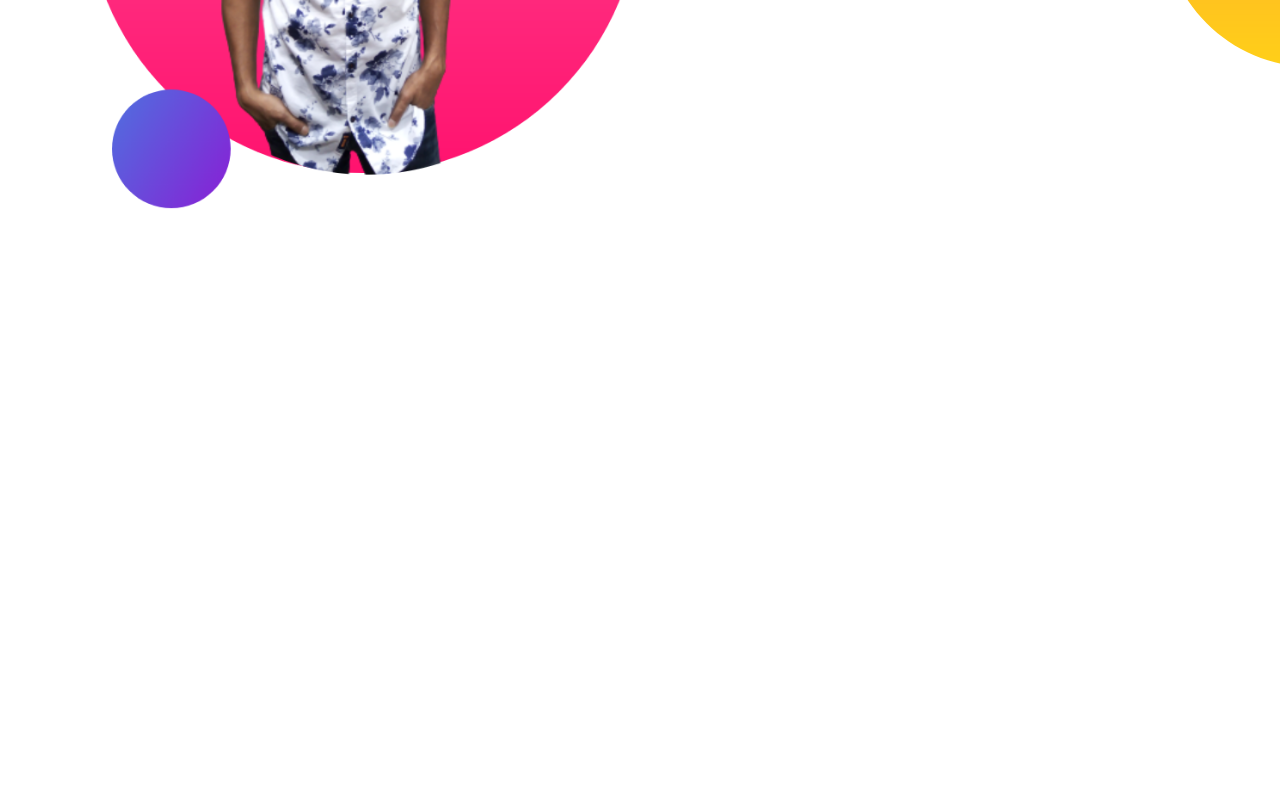
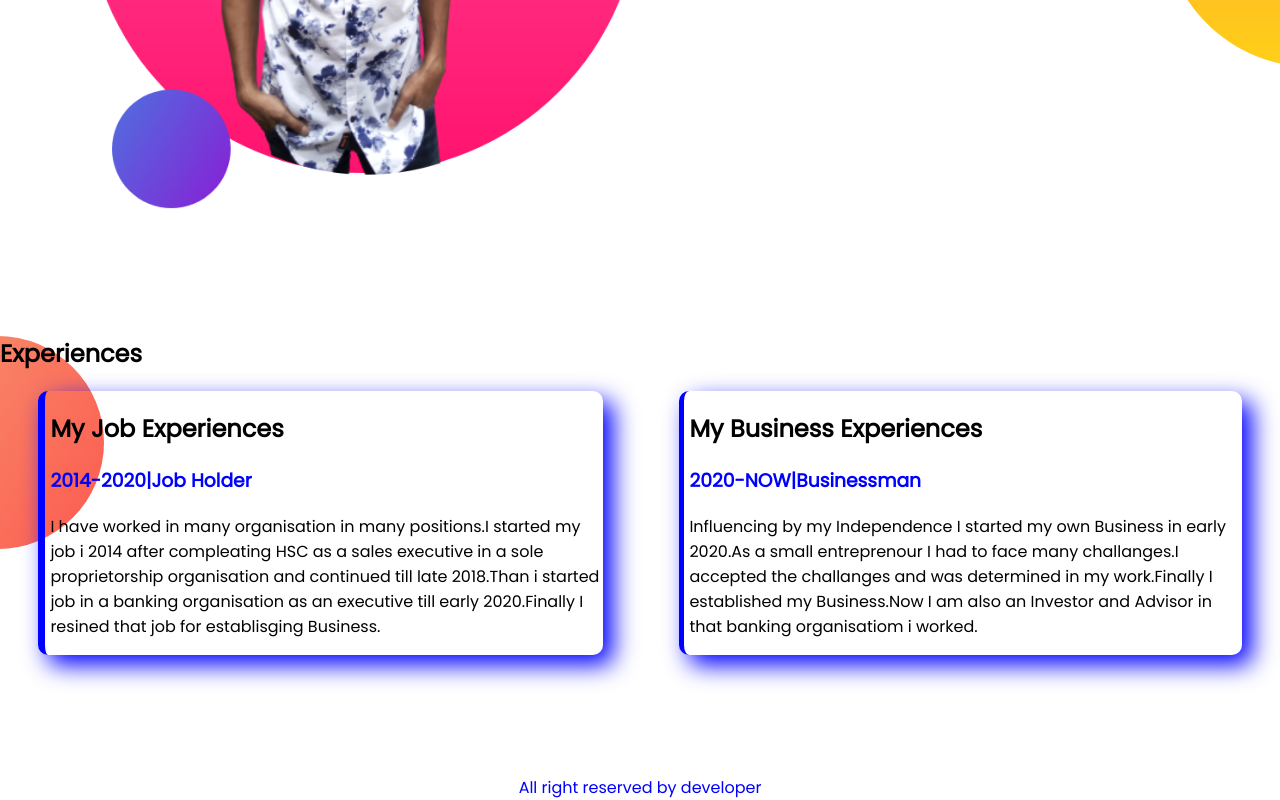
Before and after one commit to AshrafulAlam1995/rokon-website, a plain HTML site: page index.html in a window 1280 px wide. Shown: the part 1118-1918 px from the top of the page. Before the commit the page ends 1454 px from the top, so only its background shows below. Drawn offline with Linux system fonts and the light colour scheme.

Commit message:
final-commit

```diff
--- a/index.html
+++ b/index.html
@@ -12,7 +12,7 @@
 </head>
 <body>
 
- <section class="top-banner">
+ <section class="top-banner flexible-container">
   <div class="half-width">
   <h1>Welcome To</h1>
   <h2><span class="orange-color">Rokon Bhuiyan</span> World!</h2>
@@ -24,7 +24,7 @@
   <img src="images/rokon2.png" alt="image here">
 </div>
  </section>
- <section class="dream-big">
+ <section class="dream-big flexible-container">
 <div class="half-width">
   <img src="images/rokon3.png" alt="image here">
 </div>
@@ -35,5 +35,23 @@
 
 </div>
  </section>
+ <section class="experience-area">
+   <h1>Experiences</h1>
+   <div class="flexible-container">
+    <div id="job-item" class="experiences-item">
+      <h2>My Job Experiences</h2>
+      <h3><span class="color-blue">2014-2020|Job Holder</span></h3>
+      <p>I have worked in many organisation in many positions.I started my job i 2014 after compleating HSC as a sales executive in a sole proprietorship organisation and continued till late 2018.Than i started job in a banking organisation as an executive till early 2020.Finally I resined that job for establisging Business.</p>
+    </div>
+    <div id="business-item" class="experiences-item">
+      <h2>My Business Experiences</h2>
+      <h3><span class="color-blue">2020-NOW|Businessman</span></h3>
+      <p>Influencing by my Independence I started my own Business in early 2020.As a small entreprenour I had to face many challanges.I accepted the challanges and was determined in my work.Finally I established my Business.Now I am also an Investor and Advisor in that banking organisatiom i worked.</p>
+    </div>
+
+   </div>
+
+ </section>
+ <footer>All right reserved by developer</footer>
 </body>
 </html>
--- a/style.css
+++ b/style.css
@@ -5,7 +5,7 @@ body{
 .orange-color{
   color: orange;
 }
-section{
+.flexible-container{
   display: flex;
   margin-bottom: 120px;
 }
@@ -32,3 +32,28 @@ section{
   background-repeat: no-repeat;
   background-position: right;
 }
+.color-blue{
+  color: blue;
+}
+.experience-area{
+  background-image: url(images/exp-bg.png);
+  background-repeat: no-repeat;
+}
+.experiences-item{
+  width: 44%;
+  margin-left: 3%;
+  margin-right: 3%;
+  box-shadow: 10px 10px 25px blue;
+  padding-left: 5px;
+  border-radius: 10px;
+}
+#job-item{
+  border-left: solid 7px blue;
+}
+#business-item{
+  border-left: 5px solid blue;
+}
+footer{
+  color: blue;
+  text-align: center;
+}
```
